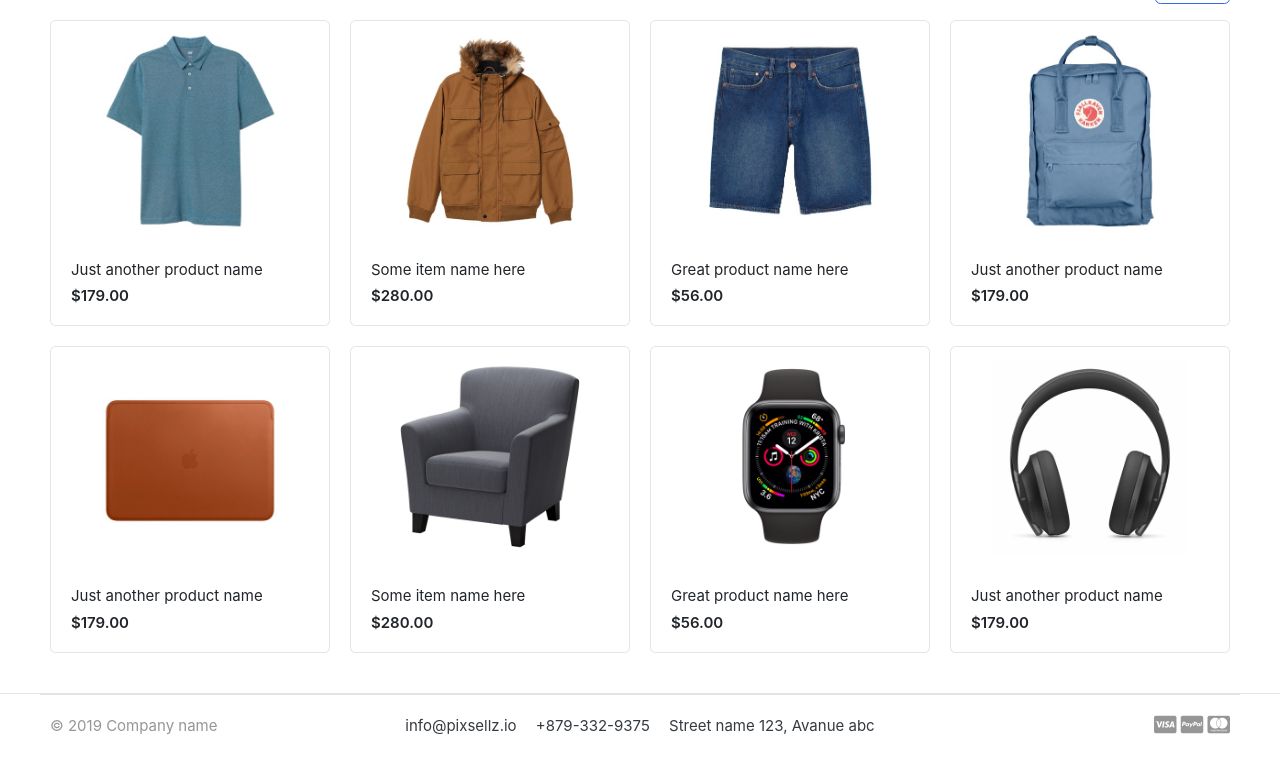
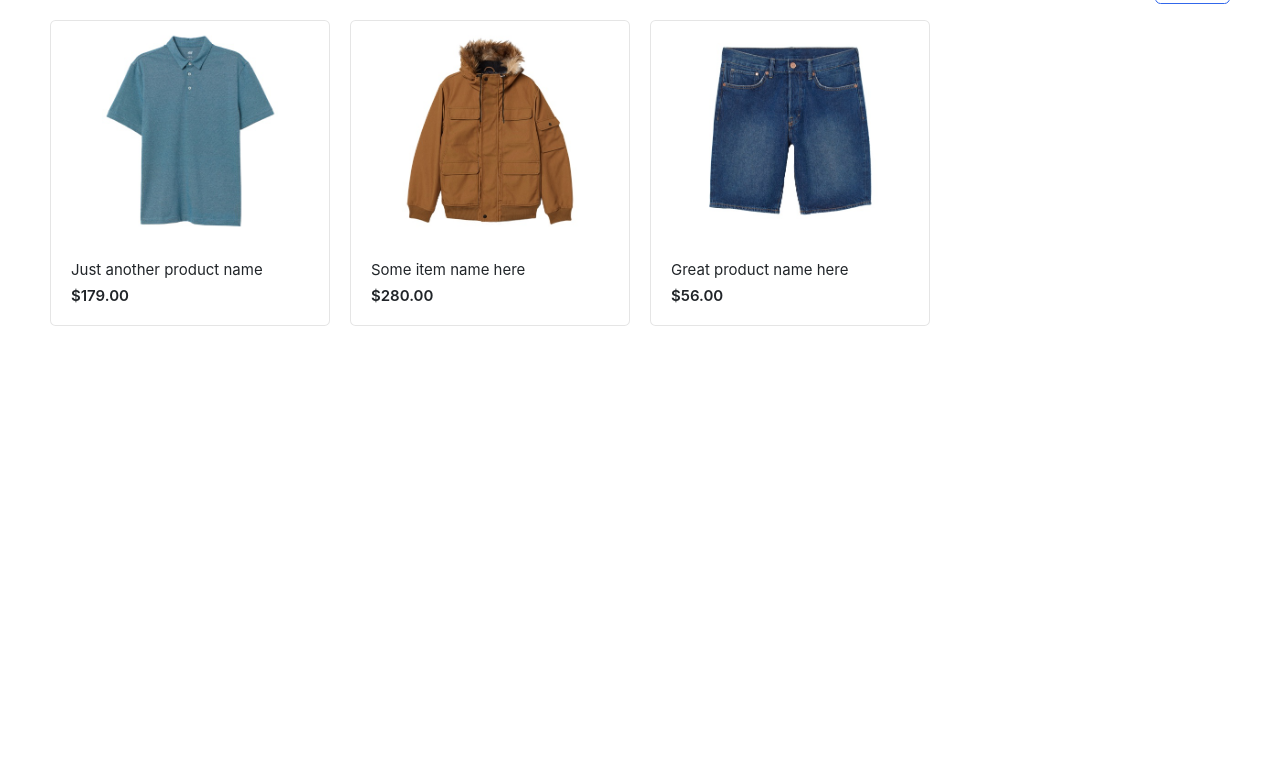
Before and after one commit to Ameeruddin0601/Django-Ecom-Project, a Django app: template templates/home.html in a window 1280 px wide. Shown: the part 141-899 px from the top of the page. After the commit the page ends 467 px from the top, so only its background shows below. Run offline with Django 3.2, Linux system fonts and the light colour scheme; the template is opened without the code that fills it, so the values that code supplies are empty; some libraries are stand-ins or nearby versions; some web fonts are replaced.

Commit message:
Start Of Mini-Proj

```diff
--- a/templates/base.html
+++ b/templates/base.html
@@ -9,7 +9,7 @@
 
 <title>Ecom Website</title>
 
-<link href="{% static 'images/favicon.ico' %}" rel="shortcut icon" type="image/x-icon">
+{% comment %} <link href="{% static 'images/favicon.ico' %}" rel="shortcut icon" type="image/x-icon"> {% endcomment %}
 
 <!-- jQuery -->
 <script src="{% static 'js/jquery-2.0.0.min.js' %}" type="text/javascript"></script>
@@ -48,4 +48,4 @@ $(document).ready(function() {
 
     {% endblock %}
 
-    {% include 'includes/footer.html' %}
+    {% comment %} {% include 'includes/footer.html' %}  {% endcomment %}
--- a/templates/home.html
+++ b/templates/home.html
@@ -51,7 +51,7 @@
 			</figcaption>
 		</div>
 	</div> <!-- col.// -->
-	<div class="col-md-3">
+	{% comment %} <div class="col-md-3">
 		<div class="card card-product-grid">
 			<a href="./product-detail.html" class="img-wrap"> <img src="{% static 'images/items/4.jpg' %}"> </a>
 			<figcaption class="info-wrap">
@@ -95,7 +95,7 @@
 				<div class="price mt-1">$179.00</div> <!-- price-wrap.// -->
 			</figcaption>
 		</div>
-	</div> <!-- col.// -->
+	</div> <!-- col.// --> {% endcomment %}
 </div> <!-- row.// -->
 
 </div><!-- container // -->
```
